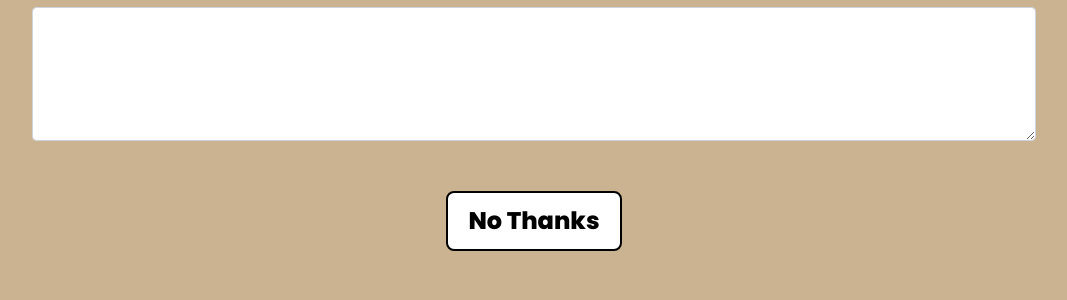
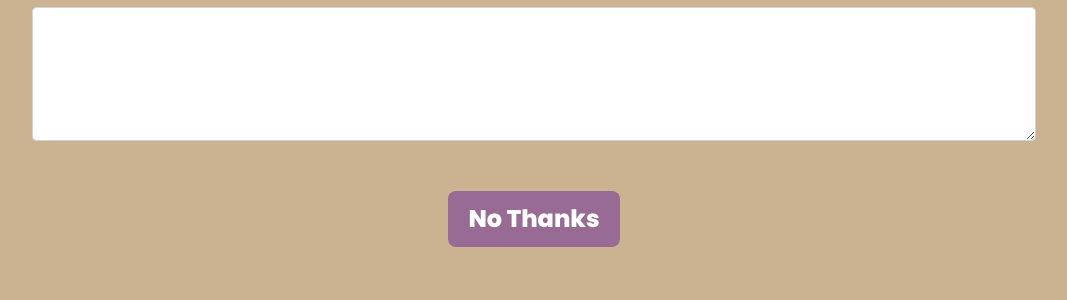
Before and after one commit to QuincyMillerDev/HackUCONN-2022, a Django app: page /tell-more in a window 1280 px wide. Shown: the part 200-500 px from the top of the page, without its empty margins (106-1173 px from the left). Run offline with Django 4.2, Linux system fonts and the light colour scheme.

Commit message:
small color changes
smol

```diff
--- a/hay/haysite/static/css/style.css
+++ b/hay/haysite/static/css/style.css
@@ -201,8 +201,8 @@ a:hover {
     font-family: 'Poppins', sans-serif;
     font-size: 24px;
     font-weight: 600;
-    background: #fff;
-    border: 2px solid #000;
+    background: #986b94;
+    color:white;
     border-radius: 8px;
     outline: 0;
     user-select: none;
@@ -232,10 +232,10 @@ p {
     margin:0 auto;
     display:block;
     padding: 10px 20px;
-    border: 2px solid #000;
     border-radius: 8px;
     outline: 0;
-    background: #fff;
+    background: #986b94;
+    color: white;
 }
 
 .mb-3 {
--- a/hay/haysite/templates/hay/tell-more.html
+++ b/hay/haysite/templates/hay/tell-more.html
@@ -6,7 +6,7 @@
     <div class="mb-3">
         <label for="exampleFormControlTextarea1" class="form-label">Would you like to reflect further?</label>
         <textarea class="form-control" id="exampleFormControlTextarea1" rows="5"></textarea>
-        <a href="{% url 'tell-more' %}" class="button-anchor">No Thanks</a>
+        <a href="{% url 'dashboard' %}" class="button-anchor">No Thanks</a>
     </div>
 </div>
 
```
